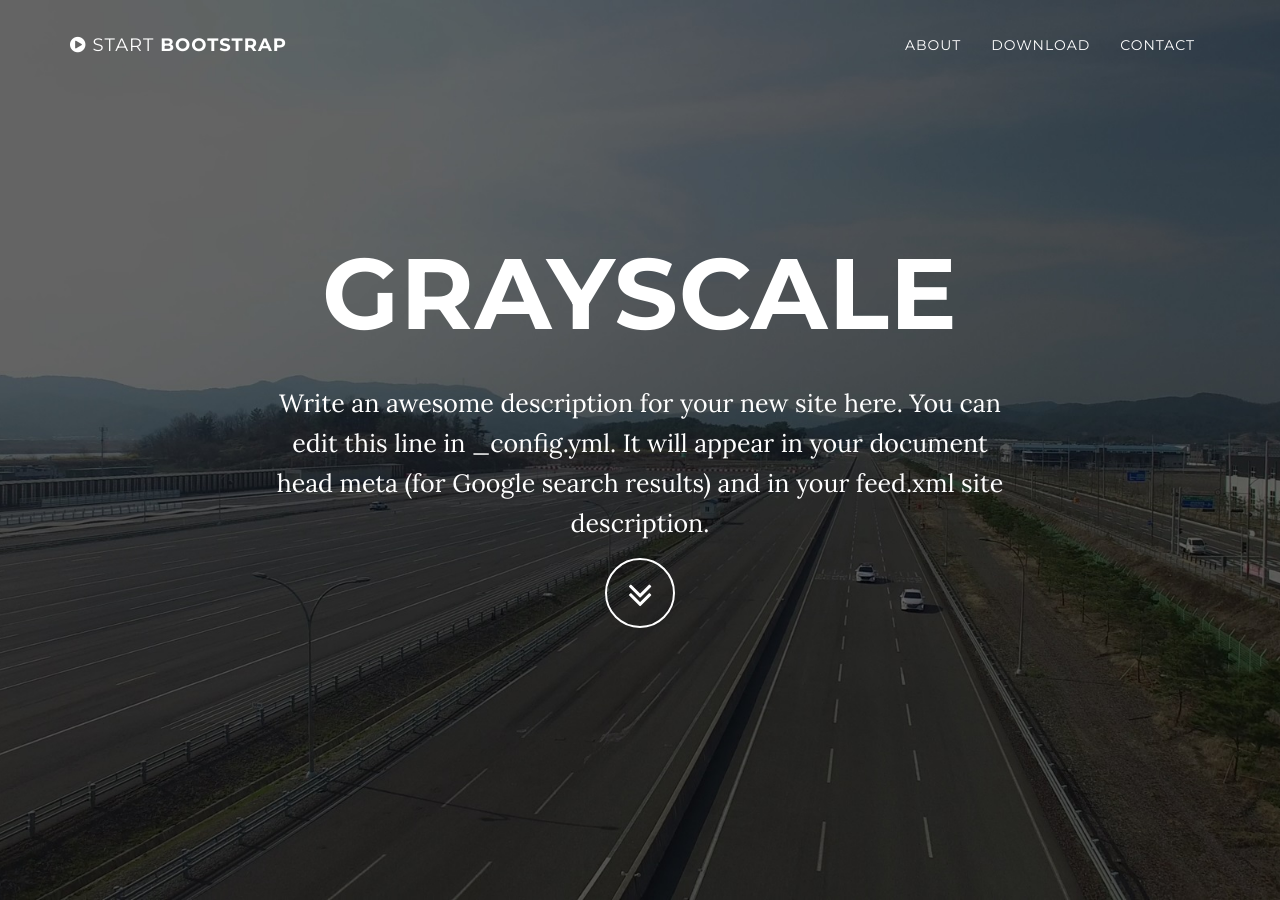
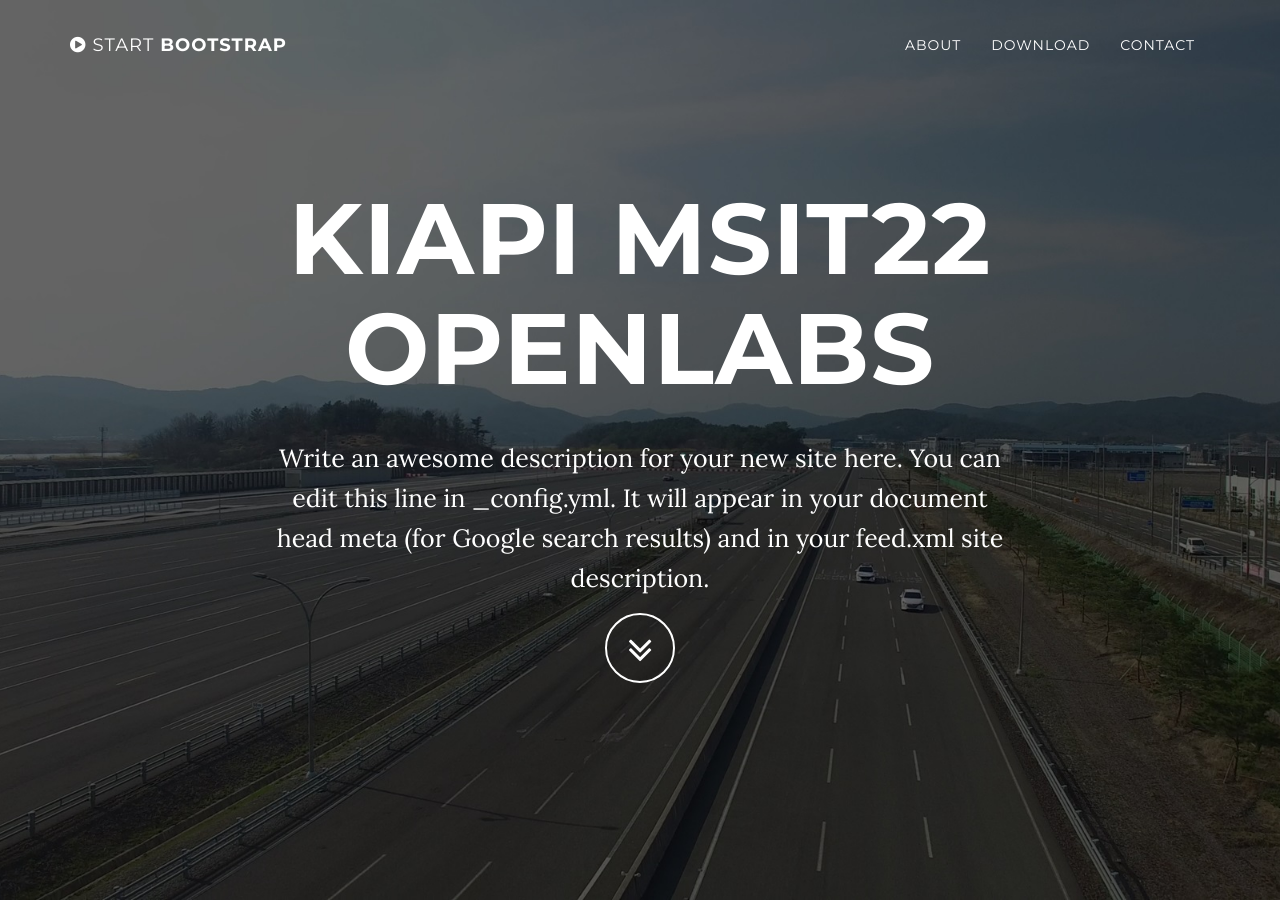
Before and after one commit to knowJang/kiapi-msit-22.github.io, a Jekyll site: the page built from index.html, in a window 1280 px wide and 900 px high. Built offline with Jekyll 4.4.1, drawn with Linux system fonts in a browser that asks for light colours.

Commit message:
Update _config.yml

```diff
--- a/_config.yml
+++ b/_config.yml
@@ -1,7 +1,7 @@
 # Site settings
-title: Grayscale
+title: KIAPI MSIT22 OpenLabs
 email: your-email@domain.com
-url: https://example.github.io
+url: https://kiapi-knpa-10.github.io
 description: "Write an awesome description for your new site here. You can edit this line in _config.yml. It will appear in your document head meta (for Google search results) and in your feed.xml site description."
 
 # Color settings (hex-codes without the leading hash-tag)
```
